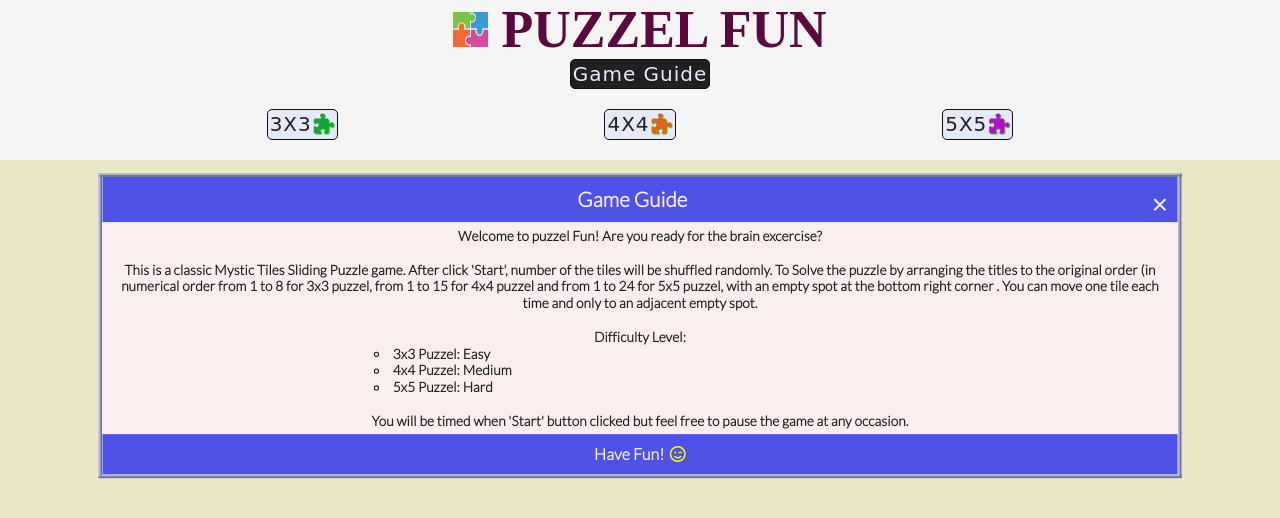
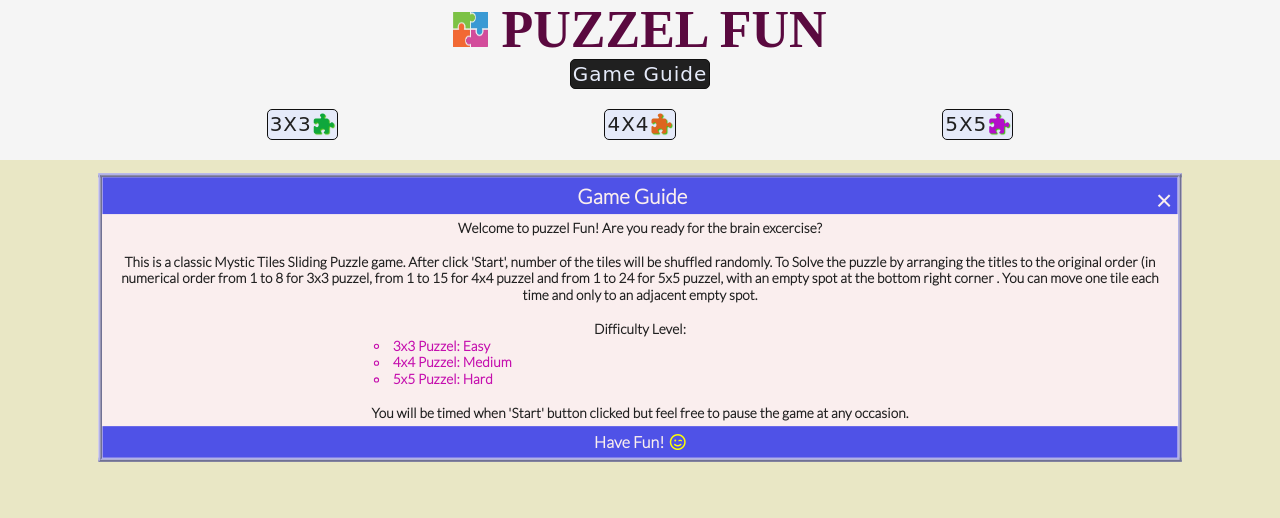
Before and after one commit to Rahulray12/puzzelfun, a plain HTML site: page index.html in a window 1280 px wide. Both pictures are taken after a click on the button "Game Guide". Drawn offline with Linux system fonts and the light colour scheme; a web font is replaced by a local one.

Commit message:
Add footer and html completed

```diff
--- a/assets/css/index.css
+++ b/assets/css/index.css
@@ -107,7 +107,7 @@ button:active{
 .guide-footer {
     background-color: rgb(79, 82, 231);
     color: rgb(250, 238, 238);
-    padding:10px;
+    padding:6px;
 }
 .guide-desc {
     margin:5px;
@@ -153,6 +153,7 @@ h3 i {
     color: yellow;
 }
 ul {
+    color:#c50fae;
     display: flex;
     flex-direction: column;
     align-items: flex-start;
--- a/index.html
+++ b/index.html
@@ -76,7 +76,10 @@
         </section>
      </main>
      <!-- footer: keep in touch -->
-    <footer></footer>
+    <footer>
+        <p>Follow me on <a href="https://github.com/yuyizhong" target="_blank" rel="noopener"
+            aria-label="Visit my github (Opens in a new tab)"><i class="fa-brands fa-github"></i></a></p>
+    </footer>
     <!--font awesome script-->
     <script src="https://kit.fontawesome.com/c6a3e798f0.js" crossorigin="anonymous"></script>
     <script src="assets/js/script.js"></script>
```
